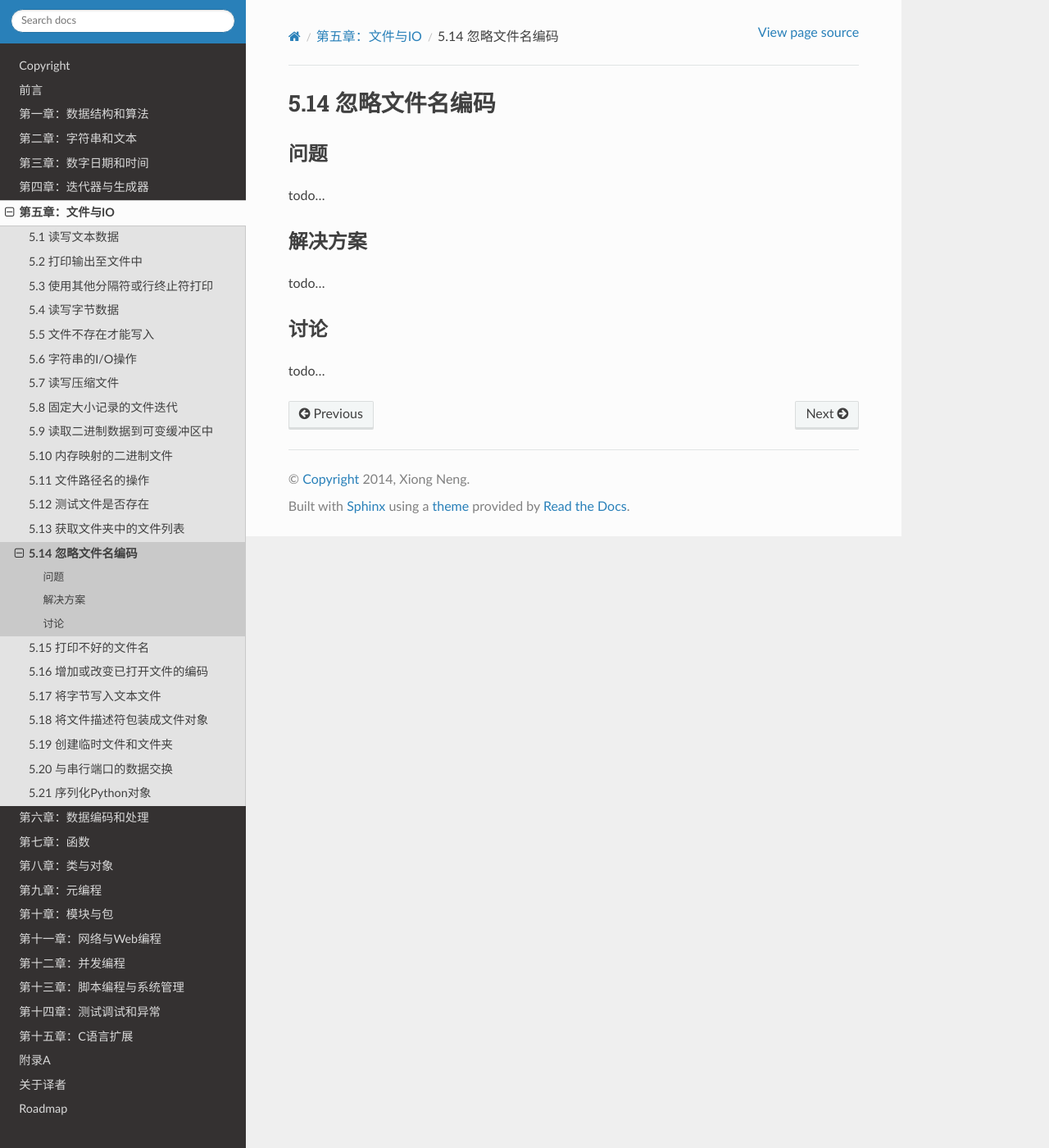
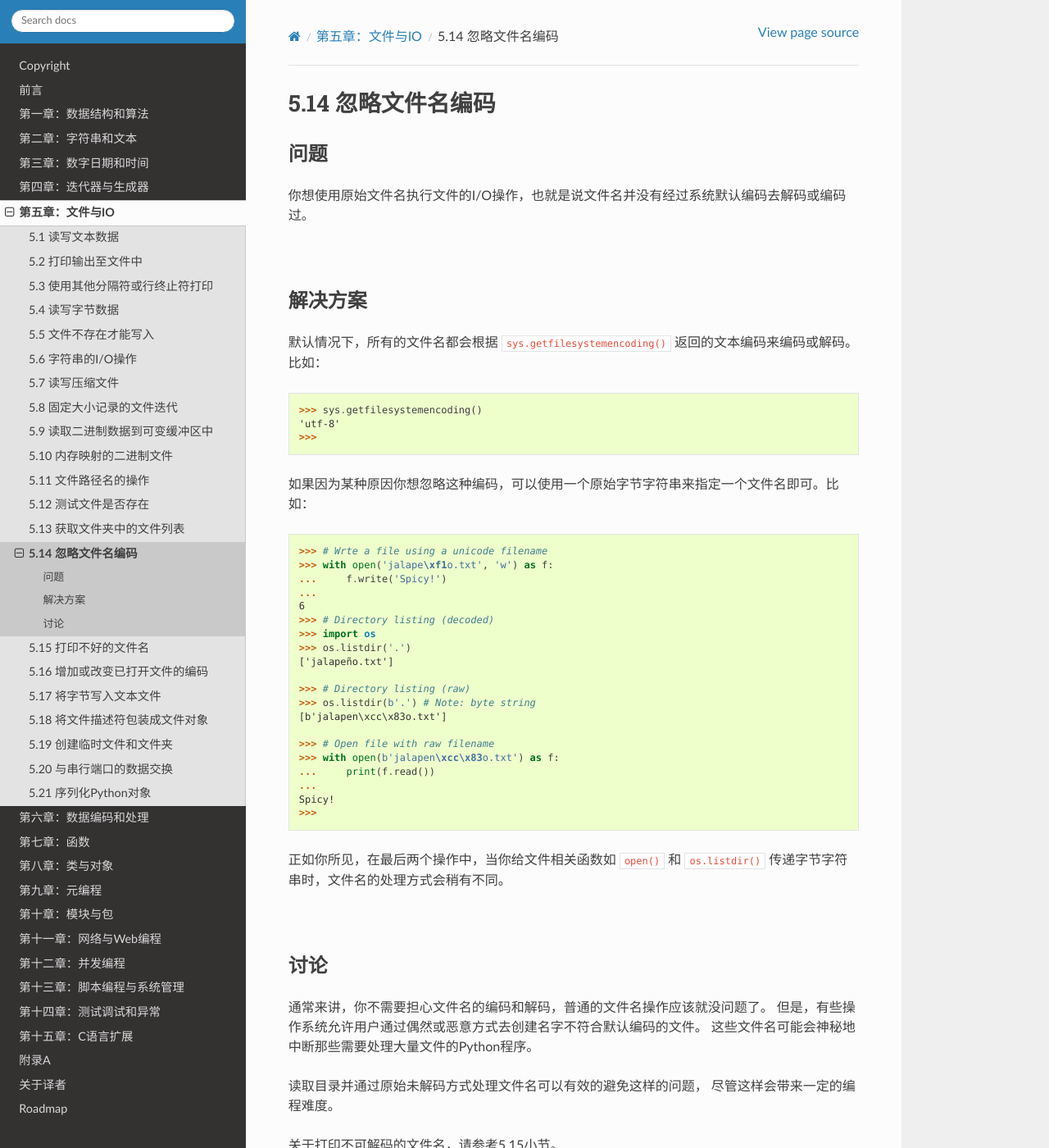
Before and after one commit to yidao620c/python3-cookbook, a Sphinx documentation site: the page built from source/c05/p14_bypassing_filename_encoding.rst, in a window 1280 px wide and 1400 px high. Shown: the whole window at 82% size. Built offline with Sphinx 7.4.7 and the Read the Docs theme 2.0.0, drawn with Linux system fonts in a browser that asks for light colours.

Commit message:
5.14小节完成

```diff
--- a/source/c05/p14_bypassing_filename_encoding.rst
+++ b/source/c05/p14_bypassing_filename_encoding.rst
@@ -5,14 +5,59 @@
 ----------
 问题
 ----------
-todo...
+你想使用原始文件名执行文件的I/O操作，也就是说文件名并没有经过系统默认编码去解码或编码过。
+
+|
 
 ----------
 解决方案
 ----------
-todo...
+默认情况下，所有的文件名都会根据 ``sys.getfilesystemencoding()`` 返回的文本编码来编码或解码。比如：
+
+.. code-block:: python
+
+    >>> sys.getfilesystemencoding()
+    'utf-8'
+    >>>
+
+如果因为某种原因你想忽略这种编码，可以使用一个原始字节字符串来指定一个文件名即可。比如：
+
+.. code-block:: python
+
+    >>> # Wrte a file using a unicode filename
+    >>> with open('jalape\xf1o.txt', 'w') as f:
+    ...     f.write('Spicy!')
+    ...
+    6
+    >>> # Directory listing (decoded)
+    >>> import os
+    >>> os.listdir('.')
+    ['jalapeño.txt']
+
+    >>> # Directory listing (raw)
+    >>> os.listdir(b'.') # Note: byte string
+    [b'jalapen\xcc\x83o.txt']
+
+    >>> # Open file with raw filename
+    >>> with open(b'jalapen\xcc\x83o.txt') as f:
+    ...     print(f.read())
+    ...
+    Spicy!
+    >>>
+
+正如你所见，在最后两个操作中，当你给文件相关函数如 ``open()`` 和 ``os.listdir()``
+传递字节字符串时，文件名的处理方式会稍有不同。
+
+|
 
 ----------
 讨论
 ----------
-todo...
+通常来讲，你不需要担心文件名的编码和解码，普通的文件名操作应该就没问题了。
+但是，有些操作系统允许用户通过偶然或恶意方式去创建名字不符合默认编码的文件。
+这些文件名可能会神秘地中断那些需要处理大量文件的Python程序。
+
+读取目录并通过原始未解码方式处理文件名可以有效的避免这样的问题，
+尽管这样会带来一定的编程难度。
+
+关于打印不可解码的文件名，请参考5.15小节。
```
Also changed, not shown: 1 other file.
